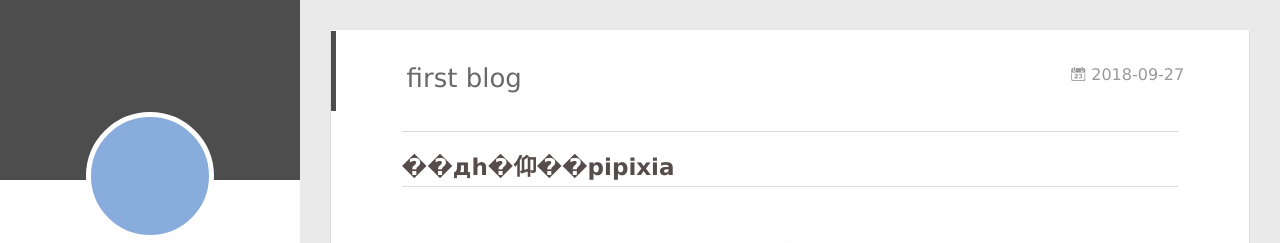
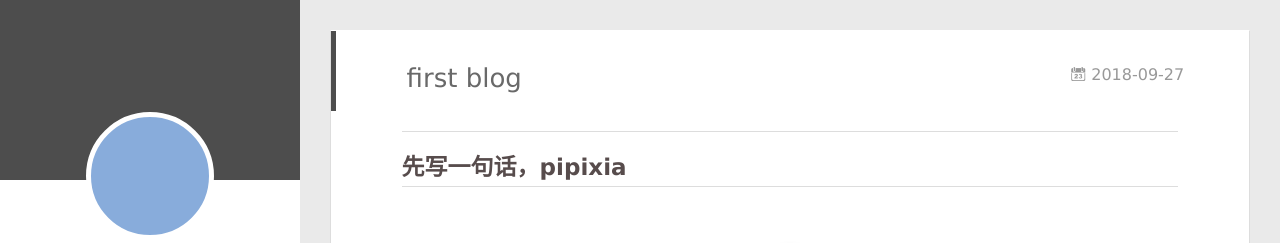
Before and after one commit to LiuliquanHUST/LiuliquanHUST.github.io, a plain HTML site: page 2018/09/27/first-blog/index.html in a window 1280 px wide. Shown: the top 243 px of the page. Drawn offline with Linux system fonts and the light colour scheme; no server answers.

Commit message:
Site updated: 2018-09-27 18:44:48

```diff
--- a/2018/09/27/first-blog/index.html
+++ b/2018/09/27/first-blog/index.html
@@ -8,17 +8,17 @@
   <link rel="dns-prefetch" href="http://yoursite.com">
   <title>first blog | ilovestudy</title>
   <meta name="viewport" content="width=device-width, initial-scale=1, maximum-scale=1">
-  <meta name="description" content="��дһ�仰��pipixia">
+  <meta name="description" content="先写一句话，pipixia">
 <meta property="og:type" content="article">
 <meta property="og:title" content="first blog">
 <meta property="og:url" content="http://yoursite.com/2018/09/27/first-blog/index.html">
 <meta property="og:site_name" content="ilovestudy">
-<meta property="og:description" content="��дһ�仰��pipixia">
+<meta property="og:description" content="先写一句话，pipixia">
 <meta property="og:locale" content="zh-CN">
-<meta property="og:updated_time" content="2018-09-27T10:21:54.582Z">
+<meta property="og:updated_time" content="2018-09-27T10:44:05.013Z">
 <meta name="twitter:card" content="summary">
 <meta name="twitter:title" content="first blog">
-<meta name="twitter:description" content="��дһ�仰��pipixia">
+<meta name="twitter:description" content="先写一句话，pipixia">
 
     <link rel="alternative" href="/atom.xml" title="ilovestudy" type="application/atom+xml">
 
@@ -175,7 +175,7 @@
     <div class="article-entry" itemprop="articleBody">
 
         <hr>
-<h2 id="��дһ�仰��pipixia"><a href="#��дһ�仰��pipixia" class="headerlink" title="��дһ�仰��pipixia"></a>��дһ�仰��pipixia</h2>
+<h2 id="先写一句话，pipixia"><a href="#先写一句话，pipixia" class="headerlink" title="先写一句话，pipixia"></a>先写一句话，pipixia</h2>
 
 
 
```
Also changed, not shown: index.html (+1 -1 lines).
